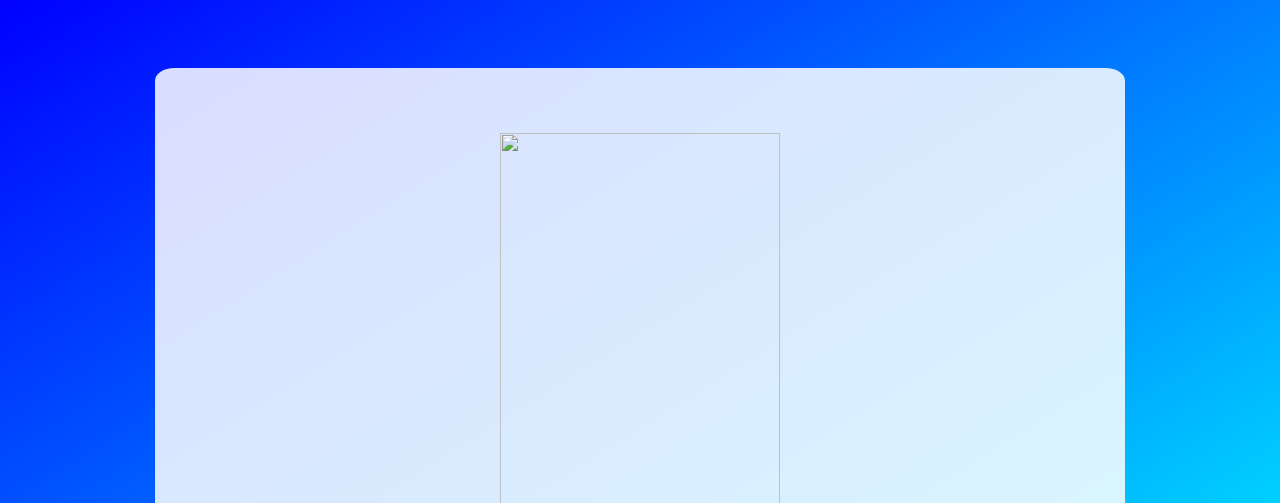
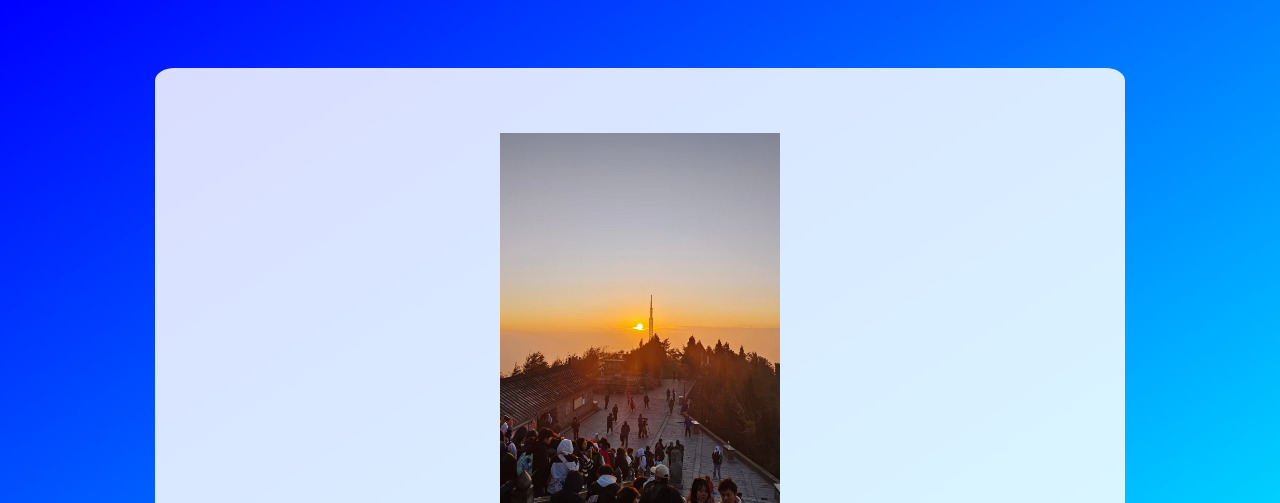
Before and after one commit to huangytaoking/huangytaoking.github.io, a plain HTML site: page index.html in a window 1280 px wide. Shown: the top 503 px of the page. Drawn offline with nearby package versions, Linux system fonts and the light colour scheme.

Commit message:
Update index.html

```diff
--- a/index.html
+++ b/index.html
@@ -52,7 +52,7 @@
 	<body>
 	  <div class="container">
 		<div class="container2">
-			 <img src="./pic.jpg" style="height: 380px;width: 280px;">
+			 <img src="./pic1.jpg" style="height: 380px;width: 280px;">
 			<h1>大家好，我叫黄渊涛，一个喜欢爬山探险的小伙子。</h1>
 			<nav>
 			  <ul class="nav">
```
